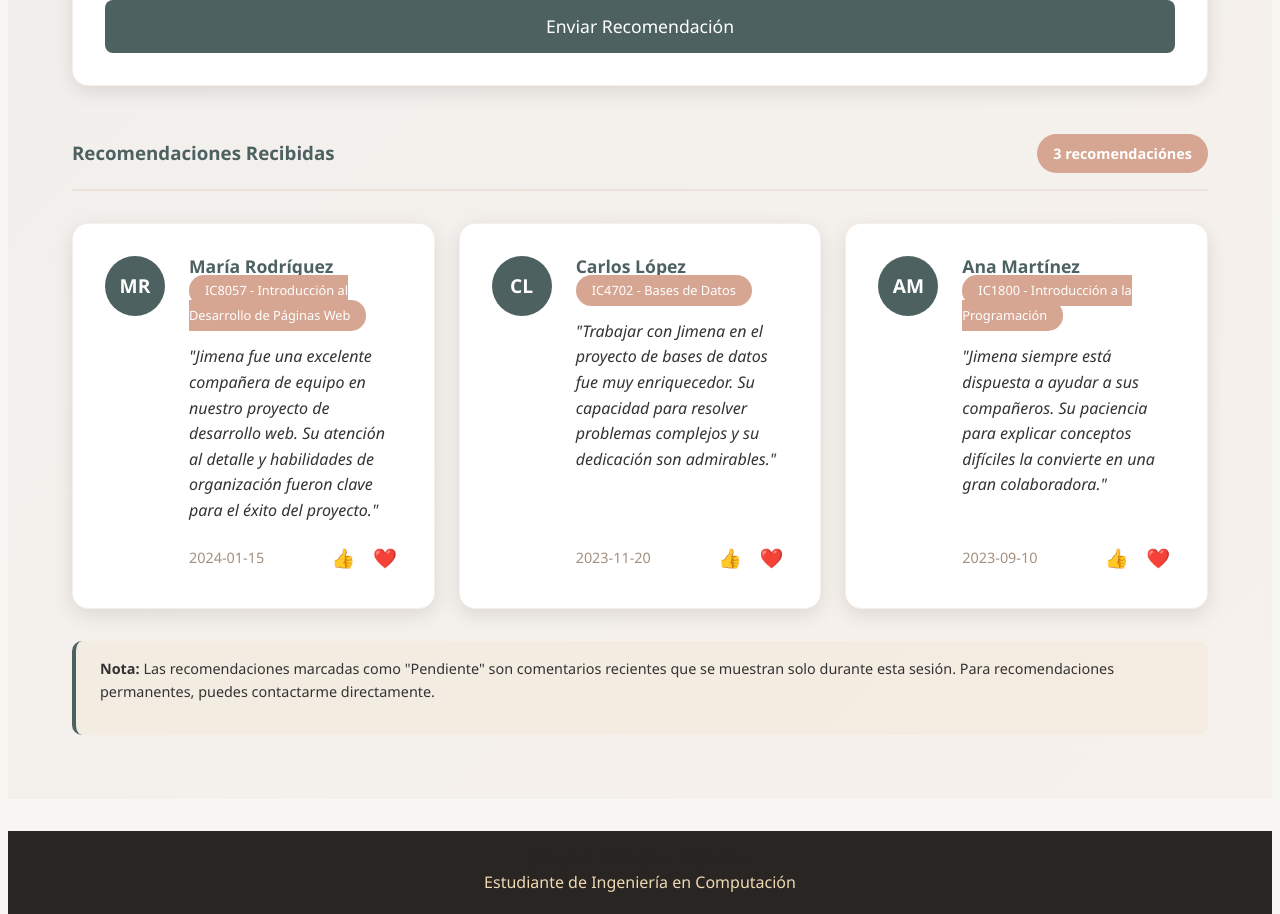
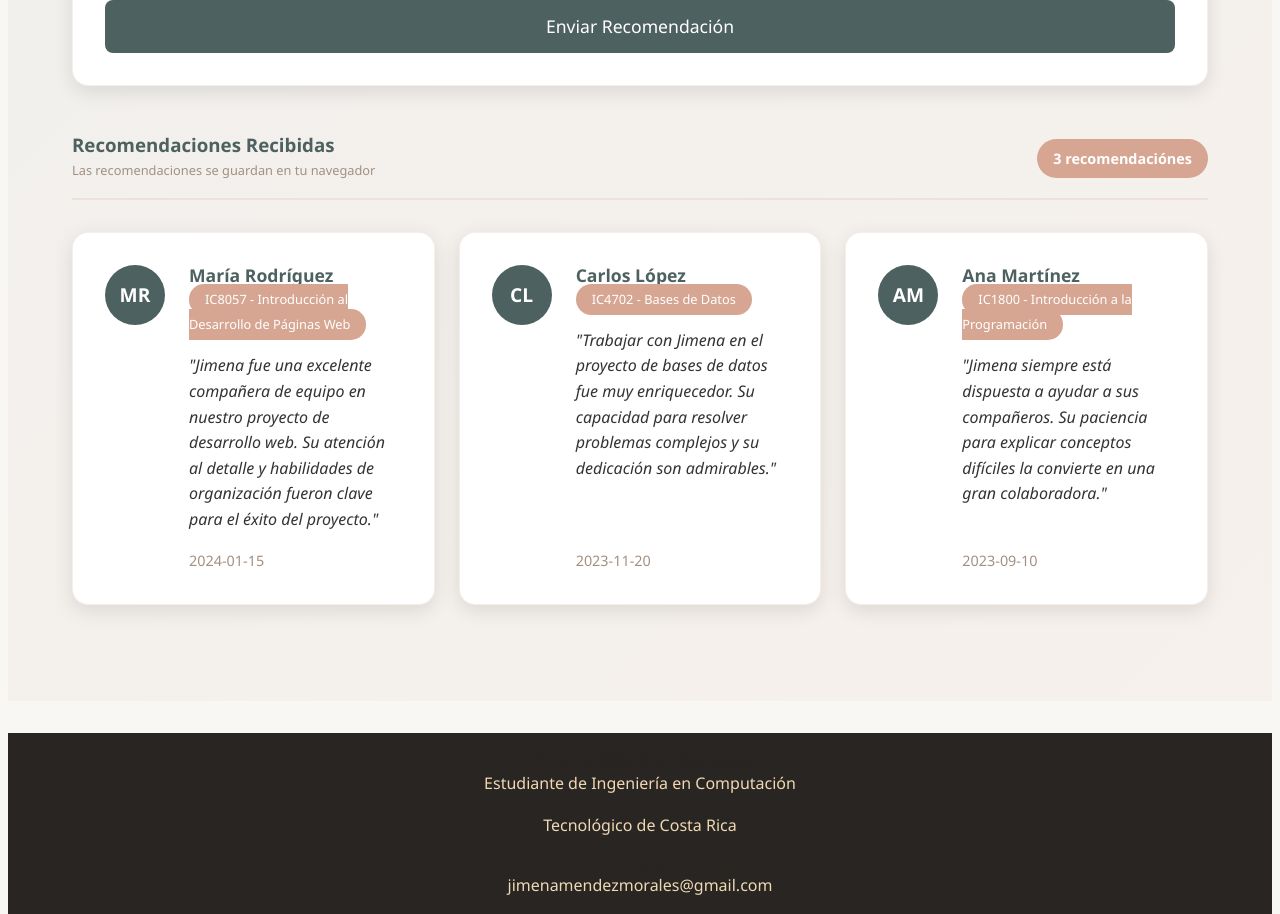
Before and after one commit to jimendezm/portafolio-pw, a React (Vite) app: page / in a window 1280 px wide. Shown: the part 9160-10074 px from the top of the page. Built offline with nearby package versions, Linux system fonts and the light colour scheme.

Commit message:
cambios con el localstorage

```diff
--- a/src/components/recomendaciones.jsx
+++ b/src/components/recomendaciones.jsx
@@ -10,10 +10,26 @@ export default function Recomendaciones() {
   });
   const [isSubmitting, setIsSubmitting] = useState(false);
 
-  // Cargar recomendaciones iniciales
+  // Cargar recomendaciones al iniciar
   useEffect(() => {
-    setRecomendaciones(recomendacionesData.recomendacionesIniciales);
+    const storedRecomendaciones = localStorage.getItem('recomendaciones-portafolio');
+
+    if (storedRecomendaciones) {
+      // Si hay recomendaciones en localStorage, usarlas
+      const recomendacionesGuardadas = JSON.parse(storedRecomendaciones);
+      setRecomendaciones(recomendacionesGuardadas);
+    } else {
+      // Si no hay, usar las del JSON estático
+      setRecomendaciones(recomendacionesData.recomendacionesIniciales);
+    }
   }, []);
+
+  // Guardar en localStorage cuando cambien las recomendaciones
+  useEffect(() => {
+    if (recomendaciones.length > 0) {
+      localStorage.setItem('recomendaciones-portafolio', JSON.stringify(recomendaciones));
+    }
+  }, [recomendaciones]);
 
   const handleSubmit = async (e) => {
     e.preventDefault();
@@ -30,21 +46,22 @@ export default function Recomendaciones() {
 
     const recomendacion = {
       ...nuevaRecomendacion,
-      id: Date.now(),
+      id: Date.now(), // ID único basado en timestamp
       fecha: new Date().toLocaleDateString('es-CR', {
         year: 'numeric',
         month: 'long',
         day: 'numeric'
       }),
-      estado: 'pendiente' // Cambiado a pendiente para indicar que necesita revisión
+      estado: 'aprobado'
     };
 
-    // Solo se agrega al estado local (no se persiste)
-    setRecomendaciones([recomendacion, ...recomendaciones]);
+    // Agregar nueva recomendación al estado
+    const nuevasRecomendaciones = [recomendacion, ...recomendaciones];
+    setRecomendaciones(nuevasRecomendaciones);
     setNuevaRecomendacion({ nombre: '', curso: '', mensaje: '' });
     setIsSubmitting(false);
 
-    alert('¡Gracias por tu recomendación! Tu mensaje ha sido enviado. ');
+    alert('¡Gracias por tu recomendación! Tu mensaje ha sido guardado.');
   };
 
   const handleChange = (e) => {
@@ -58,6 +75,14 @@ export default function Recomendaciones() {
     return name.split(' ').map(n => n[0]).join('').toUpperCase();
   };
 
+  // Función para limpiar todas las recomendaciones
+  const limpiarRecomendaciones = () => {
+    if (confirm('¿Estás segura de que quieres limpiar todas las recomendaciones?')) {
+      localStorage.removeItem('recomendaciones-portafolio');
+      setRecomendaciones(recomendacionesData.recomendacionesIniciales);
+    }
+  };
+
   return (
     <section id="recomendaciones" className="recomendaciones-section">
       <div className="recomendaciones-container">
@@ -69,7 +94,7 @@ export default function Recomendaciones() {
 
         {/* Formulario de recomendaciones */}
         <div className="form-container">
-          <h3>📝 Deja tu recomendación</h3>
+          <h3>Deja tu recomendación</h3>
           <form onSubmit={handleSubmit} className="recomendacion-form">
             <div className="form-row">
               <div className="form-group">
@@ -130,7 +155,12 @@ export default function Recomendaciones() {
         {/* Lista de recomendaciones */}
         <div className="recomendaciones-list">
           <div className="recomendaciones-header">
-            <h3>Recomendaciones Recibidas</h3>
+            <div>
+              <h3>Recomendaciones Recibidas</h3>
+              <small style={{color: 'var(--c-taupe)', fontSize: '0.8rem'}}>
+                Las recomendaciones se guardan en tu navegador
+              </small>
+            </div>
             <span className="recomendaciones-count">
               {recomendaciones.length} recomendación{recomendaciones.length !== 1 ? 'es' : ''}
             </span>
@@ -155,20 +185,13 @@ export default function Recomendaciones() {
                           <span className="curso-tag">{recomendacion.curso}</span>
                         )}
                       </div>
-                      {recomendacion.estado === 'pendiente' && (
-                        <span className="nueva-badge" style={{background: '#FF9800'}}>Pendiente</span>
-                      )}
-                      {recomendacion.estado === 'aprobado' && recomendacion.id > 3 && (
+                      {recomendacion.id > 1000000000000 && ( // Si es una recomendación nueva (ID basado en timestamp)
                         <span className="nueva-badge">Nueva</span>
                       )}
                     </div>
                     <p className="recomendacion-mensaje">"{recomendacion.mensaje}"</p>
                     <div className="recomendacion-footer">
                       <span className="fecha">{recomendacion.fecha}</span>
-                      <div className="reacciones">
-                        <button className="reaccion-btn">👍</button>
-                        <button className="reaccion-btn">❤️</button>
-                      </div>
                     </div>
                   </div>
                 </div>
@@ -176,15 +199,6 @@ export default function Recomendaciones() {
             </div>
           )}
         </div>
-
-        {/* Información sobre las recomendaciones */}
-        <div className="recomendaciones-info">
-          <p>
-            <strong>Nota:</strong> Las recomendaciones marcadas como "Pendiente" son comentarios
-            recientes que se muestran solo durante esta sesión. Para recomendaciones permanentes,
-            puedes contactarme directamente.
-          </p>
-        </div>
       </div>
     </section>
   );
```
